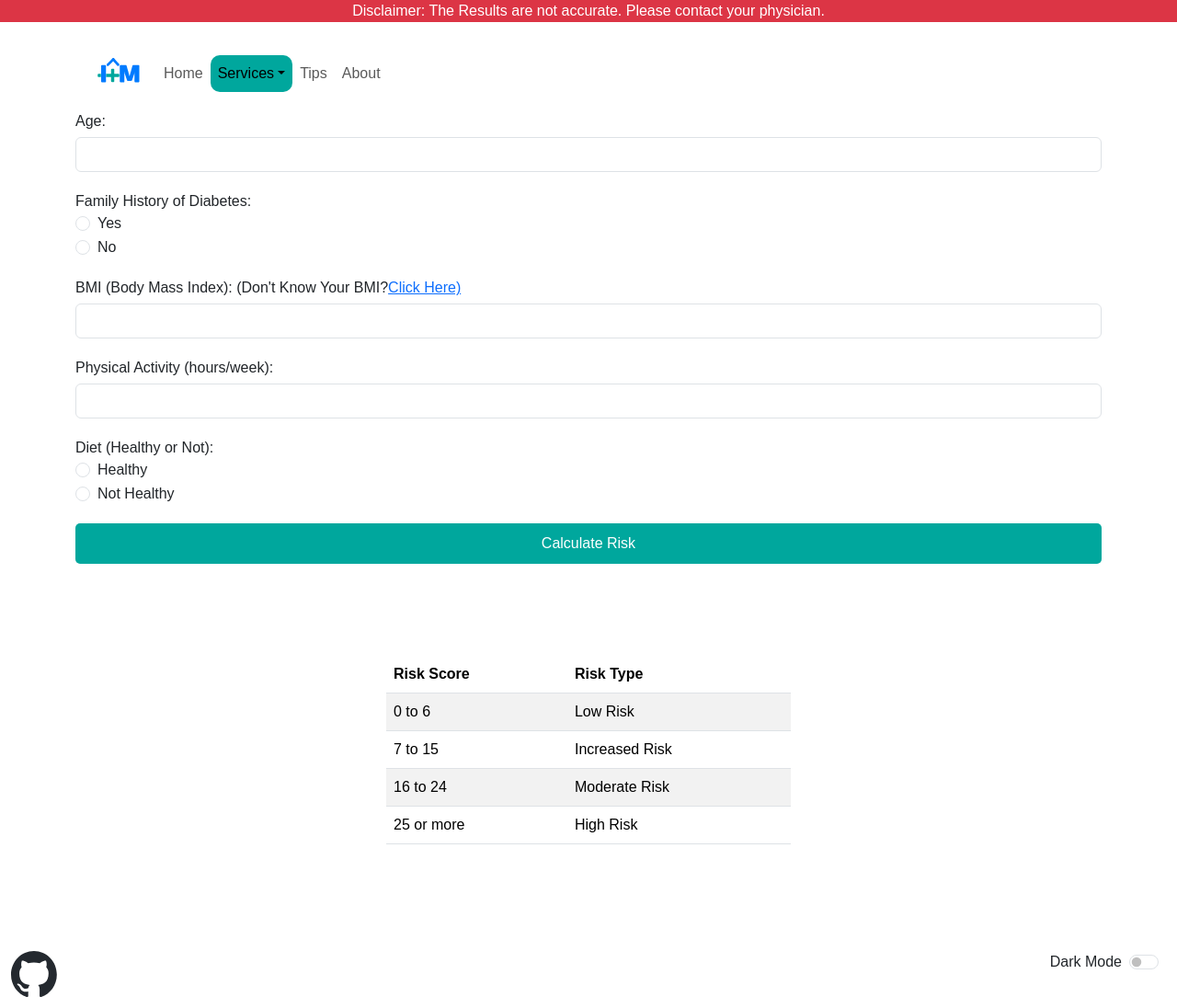
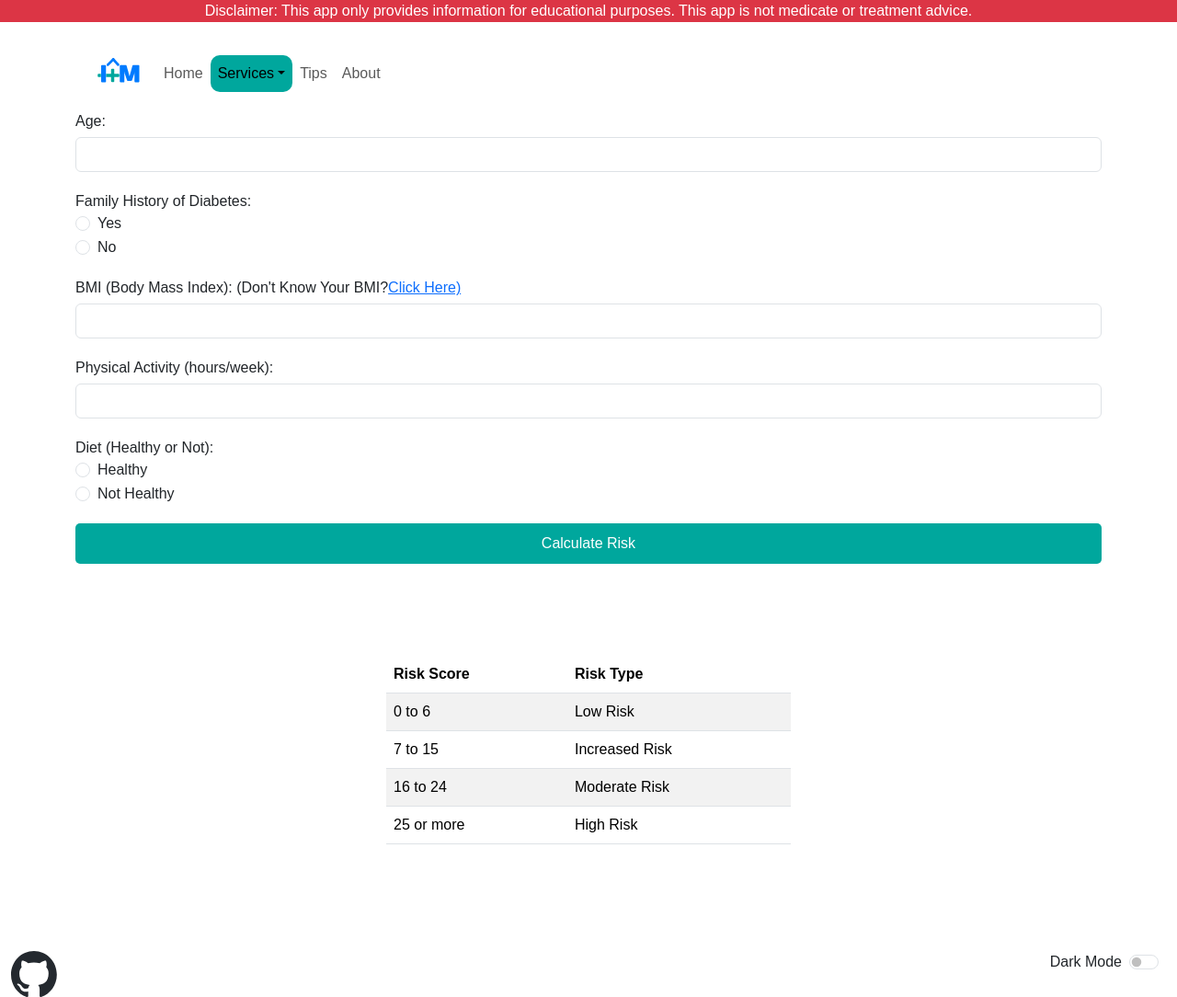
Before and after one commit to saishinkar2/healthainexus, a plain HTML site: page diabeteschecker.html in a window 1280 px wide. Shown: the whole page at 92% size. Drawn offline with nearby package versions, Linux system fonts and the light colour scheme.

Commit message:
Changed Disclaimer

```diff
--- a/diabeteschecker.html
+++ b/diabeteschecker.html
@@ -23,7 +23,8 @@
 <body>
   <script>let page = "diabetes";</script>
   <div class="bg-danger text-white text-center">
-    <p >Disclaimer: The Results are not accurate. Please contact your physician.</p>
+    <p >Disclaimer: This app only provides information for educational purposes. This app is not medicate or treatment advice.
+    </p>
   </div>
   <div id="hm-nav"></div>
 
```
Also changed, not shown: disease.html (+1 -1 lines).
